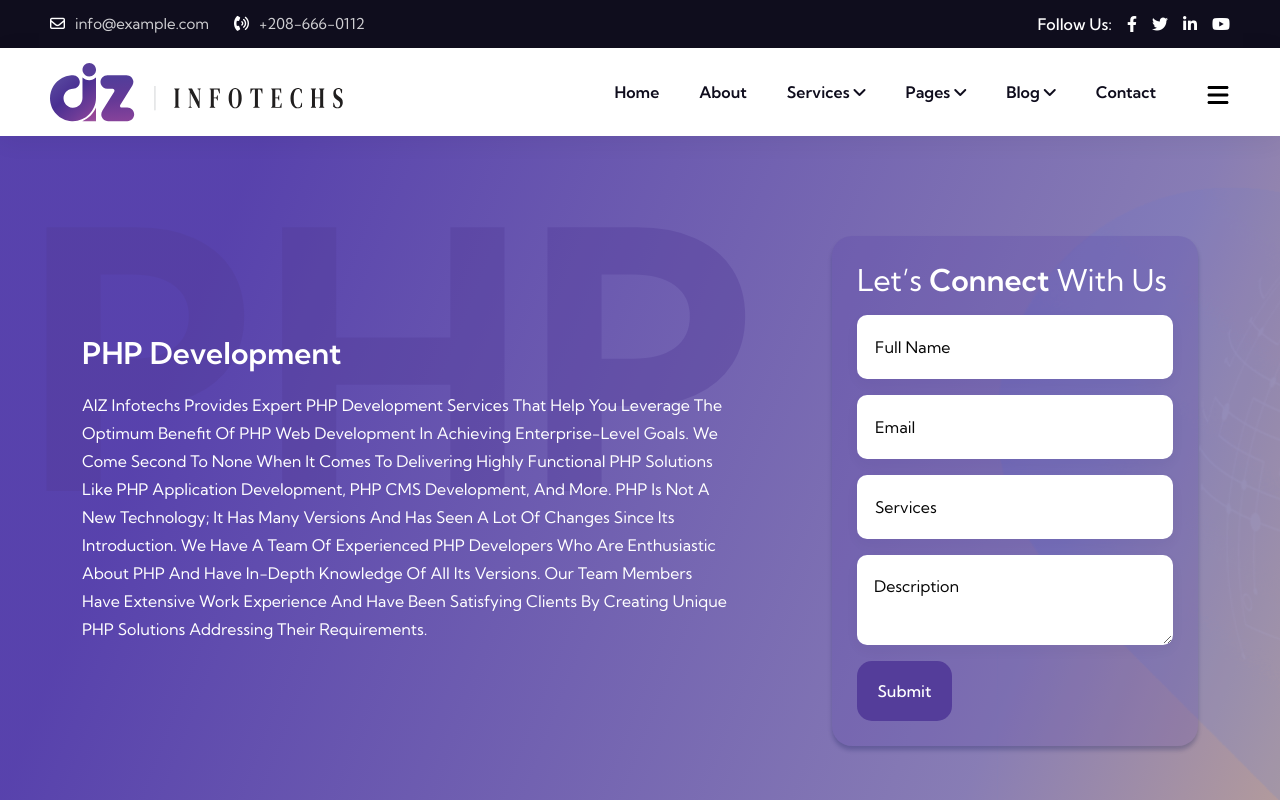
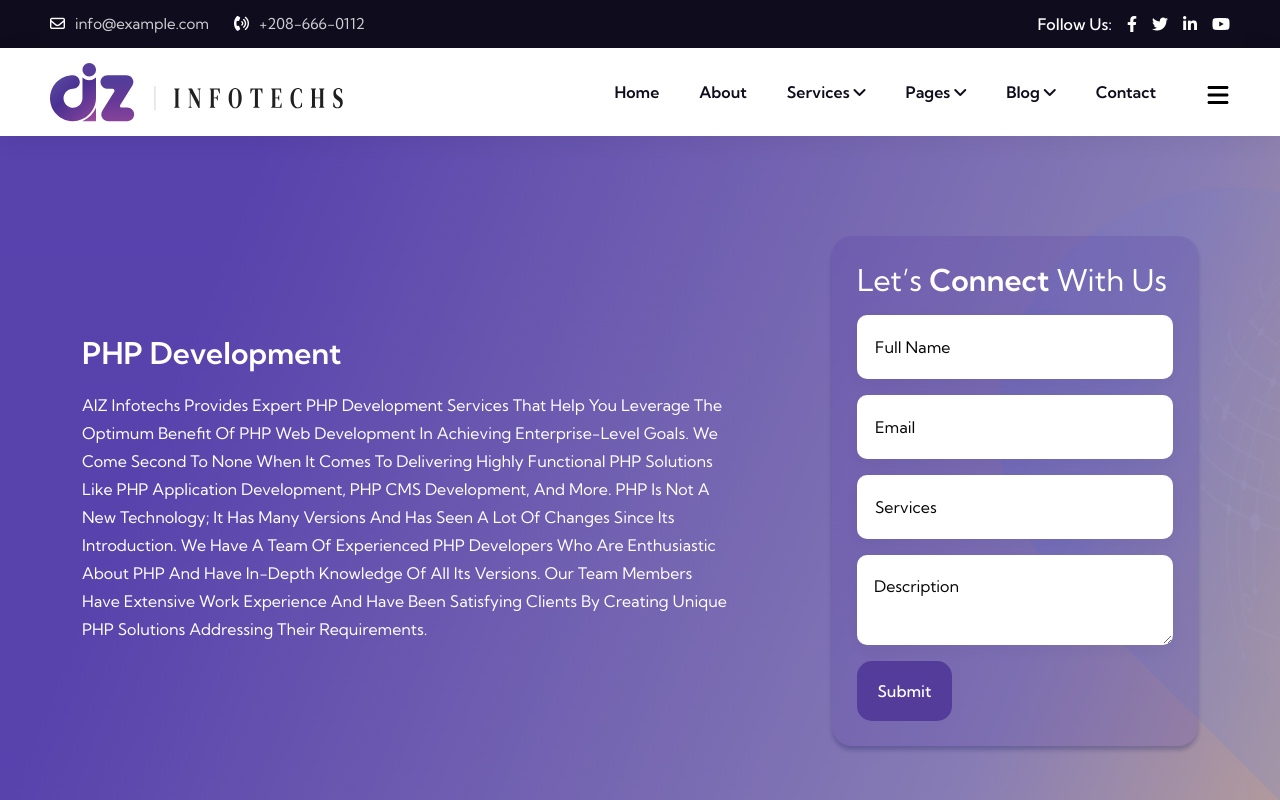
Before and after one commit to Javidkhanushiya/Aiz-project, a Next.js app: page /service-details in a window 1280 px wide. Shown: the top 800 px of the page. Built offline with nearby package versions, Linux system fonts and the light colour scheme.

Commit message:
remove bg php

```diff
--- a/app/service-details/page.js
+++ b/app/service-details/page.js
@@ -104,9 +104,9 @@ export default function ServiceDetails() {
 
             <Layout headerStyle={1} footerStyle={5}>
                 <section className="service-detail-wrapper">
-                    <div className="bg-1">
+                    {/* <div className="bg-1">
                         <h2>PHP</h2>
-                    </div>
+                    </div> */}
                     {/* <div className="bg-4">
                         <img loading="lazy" src="/assets/img/aiz-logo.png" alt="image" />
                     </div> */}
```
